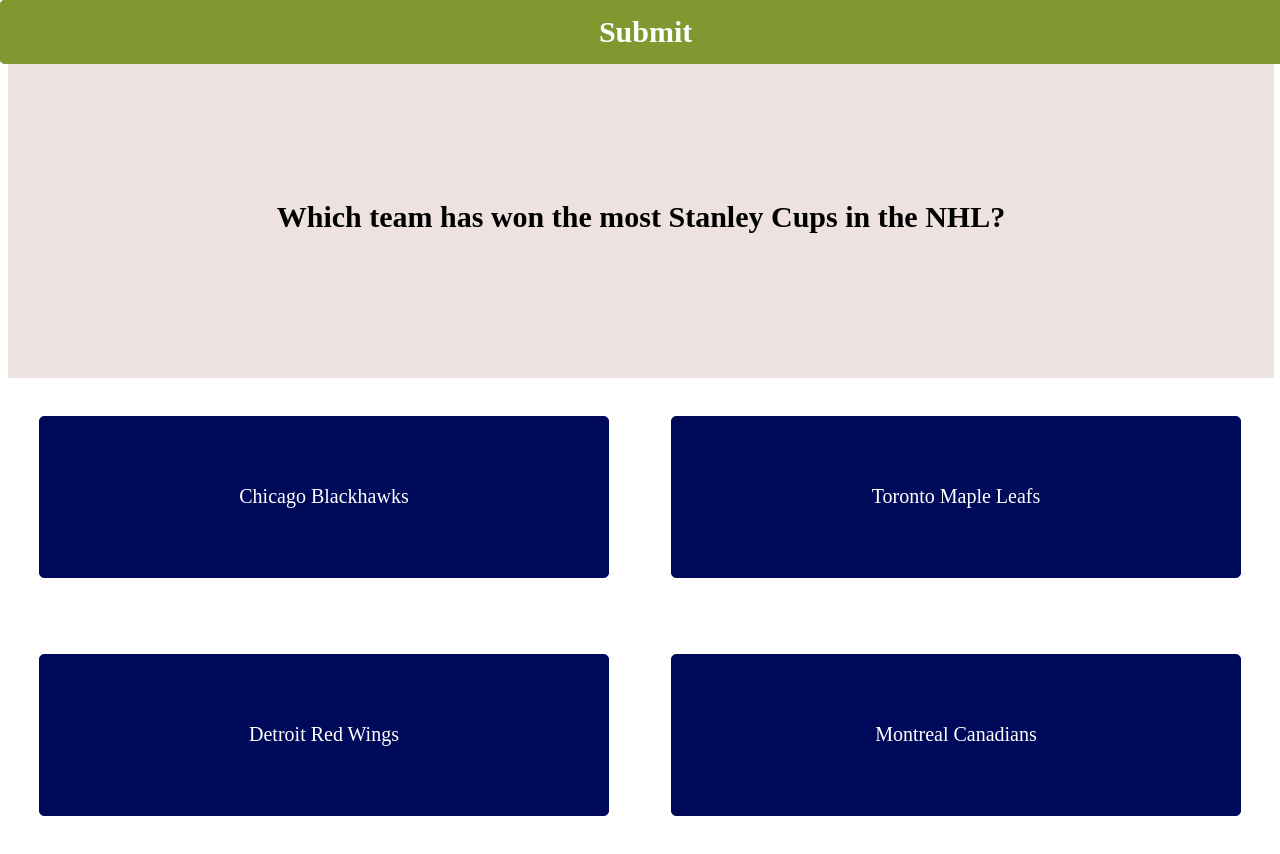
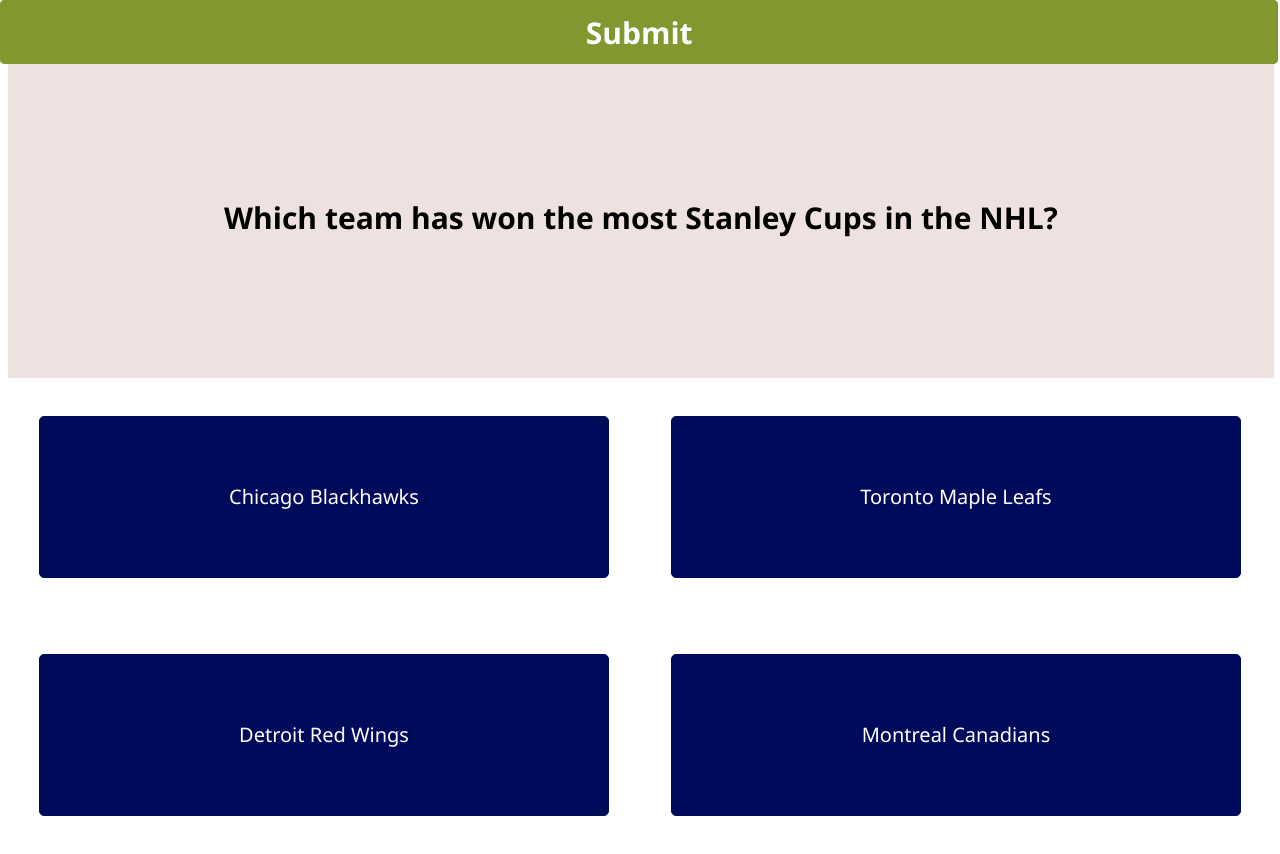
Before and after one commit to minhnnguyen003/fullstack_entry_test, a plain HTML site: page B/index.html in a window 1280 px wide. Drawn offline with Linux system fonts and the light colour scheme; no server answers.

Commit message:
First Upload

```diff
--- a/B/js/app.js
+++ b/B/js/app.js
@@ -1,3 +1,5 @@
+alert("Load API thành công!!! Vui lòng check phần Console");
+
 import loadQuestion from "./models/loadQuestion.js";
 import createAnswer from "./models/createAnswer.js";
 var quizList = [];
@@ -9,7 +11,6 @@ const quizLink =  'https://opentdb.com/api.php?amount=5&category=21&difficulty=e
 await fetch(quizLink)
 .then((response) => response.json())
 .then(function (data) {
-    console.log(data);
     quizList.push(data.results);
 
 });
--- a/B/style/style.css
+++ b/B/style/style.css
@@ -1,3 +1,7 @@
+* {
+    font-family: 'Segoe UI', Tahoma, Geneva, Verdana, sans-serif;
+}
+
 .main {
     /* display: flex; */
     width: 100%;
@@ -32,6 +36,7 @@
     margin: 3% auto;
     display: flex;
     justify-content: center;
+    text-align: center;
     align-items: center;
     border: 1px solid #000A5A;
     border-radius: 5px;
@@ -45,9 +50,9 @@
     position: absolute;
     margin-left: auto;
     top: 0%;
-    width: 99vw;
+    width: 98vw;
     background-color: #819830;
-    height: 40px;
+    height: 5vh;
     display: flex;
     justify-content: center;
     color: #FFFFFF;
```
Also changed, not shown: A/1/index.html (+2 -1 lines), A/2/index.html (+2 -1 lines).
